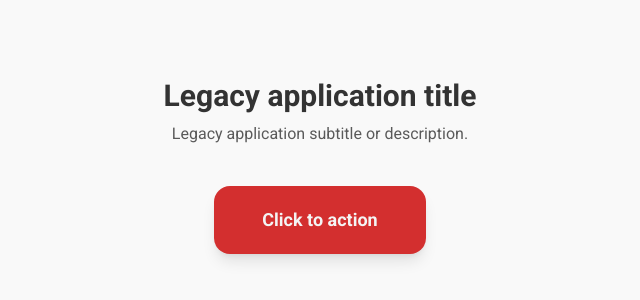
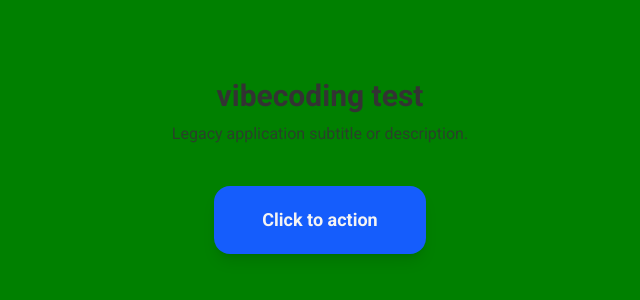
Before and after one commit to francescosaponaro/napolitrans, a Next.js app: page / in a window 1280 px wide. Shown: the part 264-564 px from the top of the page, without its empty margins (320-960 px from the left). Built offline with nearby package versions, Linux system fonts and the light colour scheme.

Commit message:
draft: I want you to change the homepage title to 'vibecoding test', the cta button color to blue and the page background color to this color #008000

```diff
--- a/app/globals.css
+++ b/app/globals.css
@@ -3,7 +3,7 @@
 @theme inline {
   --color-primary: #D32F2F;
   --color-primary-dark: #B71C1C;
-  --color-bg: #f9f9f9;
+  --color-bg: #008000;
   --color-text-dark: #333333;
   --color-text-light: #f4f4f4;
   --color-text-muted: #666666;
@@ -16,7 +16,7 @@
 :root {
   --color-primary: #D32F2F;
   --color-primary-dark: #B71C1C;
-  --color-bg: #f9f9f9;
+  --color-bg: #008000;
   --color-text-dark: #333333;
   --color-text-light: #f4f4f4;
 }
--- a/app/page.tsx
+++ b/app/page.tsx
@@ -78,14 +78,14 @@ export default function Home() {
   };
 
   return (
-    <div className="min-h-[calc(100vh-60px)] bg-[#f9f9f9] flex flex-col px-4 py-6 sm:py-10">
+    <div className="min-h-[calc(100vh-60px)] bg-[#008000] flex flex-col px-4 py-6 sm:py-10">
       {step === "STEP_1_HOME" && (
         <div
           key="STEP_1_HOME"
           className="flex-1 flex flex-col items-center justify-center text-center animate-fadeInUp"
         >
           <h1 className="text-3xl font-bold text-[#333333] mb-2">
-            Legacy application title
+            vibecoding test
           </h1>
           <p className="text-base text-[#333333] mb-10 opacity-80">
             Legacy application subtitle or description.
@@ -93,9 +93,9 @@ export default function Home() {
 
           <button
             onClick={handleStartRefuelling}
-            className="flex items-center gap-3 px-12 py-5 bg-[#D32F2F] text-[#f4f4f4] font-bold text-lg rounded-2xl shadow-lg
+            className="flex items-center gap-3 px-12 py-5 bg-blue-600 text-[#f4f4f4] font-bold text-lg rounded-2xl shadow-lg
                        transition-all duration-200
-                       hover:bg-[#B71C1C] hover:scale-105 active:scale-95"
+                       hover:bg-blue-700 hover:scale-105 active:scale-95"
           >
             Click to action
           </button>
```
